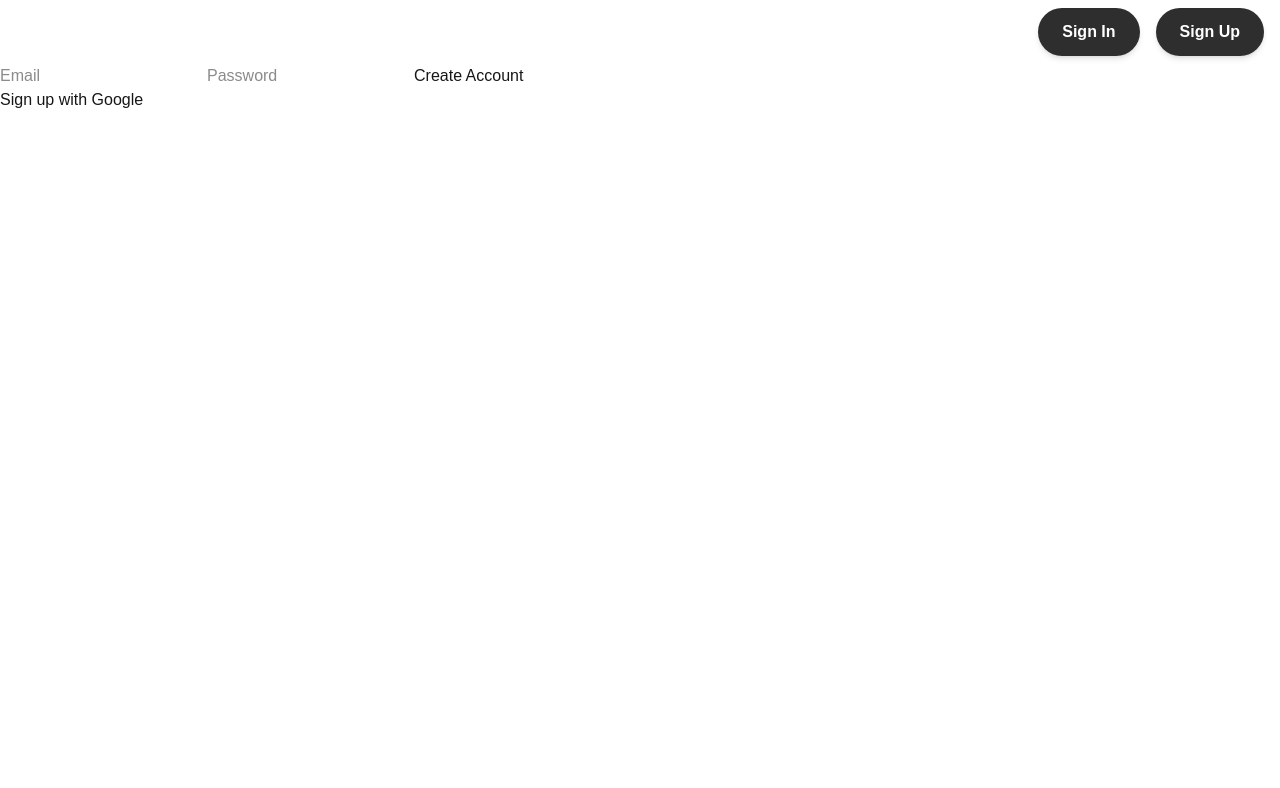
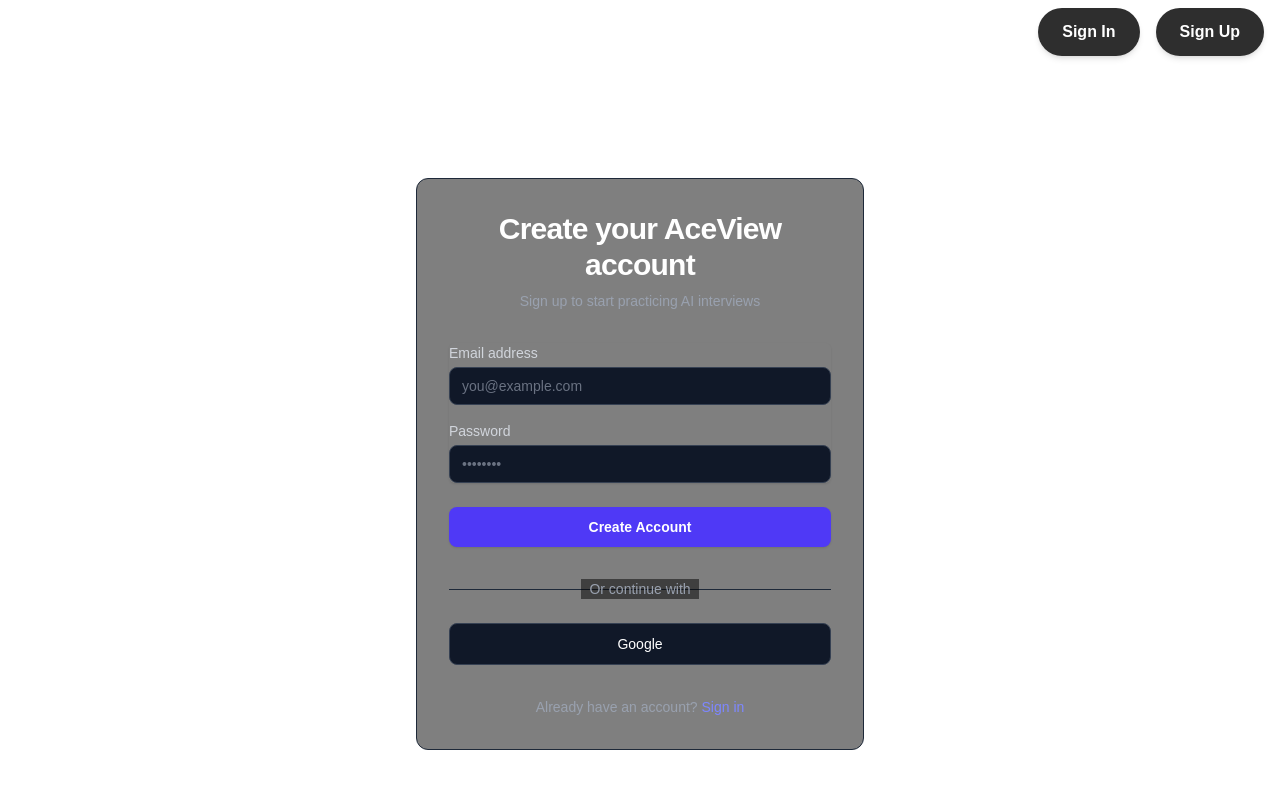
Before and after one commit to SinghalSahab/aceview, a Next.js app in the folder client/: page /sign-up in a window 1280 px wide. Shown: the top 788 px of the page. Built offline with nearby package versions, Linux system fonts and the light colour scheme; no server answers.

Commit message:
change ui of signup

```diff
--- a/client/app/(auth)/sign-up/page.tsx
+++ b/client/app/(auth)/sign-up/page.tsx
@@ -2,6 +2,7 @@
 
 import { useState } from "react";
 import { useRouter } from "next/navigation";
+import Link from "next/link";
 import { createClient } from "@/lib/supabase/client";
 
 export default function SignUpPage() {
@@ -10,14 +11,22 @@ export default function SignUpPage() {
 
   const [email, setEmail] = useState("");
   const [password, setPassword] = useState("");
+  const [loading, setLoading] = useState(false);
+  const [error, setError] = useState<string | null>(null);
 
   async function handleSignUp(e: React.FormEvent) {
     e.preventDefault();
+    setLoading(true);
+    setError(null);
 
-    const { error } = await supabase.auth.signUp({ email, password });
+    const { error: signUpError } = await supabase.auth.signUp({
+      email,
+      password,
+    });
 
-    if (error) {
-      alert(error.message);
+    if (signUpError) {
+      setError(signUpError.message);
+      setLoading(false);
       return;
     }
 
@@ -26,10 +35,6 @@ export default function SignUpPage() {
   }
 
   async function handleGoogleSignUp() {
-    // Google OAuth has no separate "sign up" step — Supabase creates the
-    // user automatically on first login via this provider, so this is the
-    // exact same call as the Google button on the sign-in page. The same
-    // /auth/callback route handles both.
     await supabase.auth.signInWithOAuth({
       provider: "google",
       options: {
@@ -39,14 +44,104 @@ export default function SignUpPage() {
   }
 
   return (
-    <div>
-      <form onSubmit={handleSignUp}>
-        <input type="email" value={email} placeholder="Email" onChange={(e) => setEmail(e.target.value)} />
-        <input type="password" value={password} placeholder="Password" onChange={(e) => setPassword(e.target.value)} />
-        <button type="submit">Create Account</button>
-      </form>
+    <div className="flex min-h-screen items-center justify-center px-4 py-12">
+      <div className="w-full max-w-md space-y-8 rounded-xl border border-gray-800 bg-black/50 p-8 backdrop-blur-md">
+        <div className="text-center">
+          <h2 className="text-3xl font-bold tracking-tight text-white">
+            Create your AceView account
+          </h2>
+          <p className="mt-2 text-sm text-gray-400">
+            Sign up to start practicing AI interviews
+          </p>
+        </div>
 
-      <button onClick={handleGoogleSignUp}>Sign up with Google</button>
+        {error && (
+          <div className="rounded-md bg-red-500/10 p-3 text-sm text-red-500 border border-red-500/20">
+            {error}
+          </div>
+        )}
+
+        <form className="mt-8 space-y-6" onSubmit={handleSignUp}>
+          <div className="space-y-4 rounded-md shadow-sm">
+            <div>
+              <label
+                htmlFor="email-address"
+                className="block text-sm font-medium text-gray-300"
+              >
+                Email address
+              </label>
+              <input
+                id="email-address"
+                name="email"
+                type="email"
+                autoComplete="email"
+                required
+                value={email}
+                onChange={(e) => setEmail(e.target.value)}
+                className="mt-1 block w-full rounded-lg border border-gray-700 bg-gray-900 px-3 py-2 text-white placeholder-gray-500 focus:border-indigo-500 focus:outline-none focus:ring-1 focus:ring-indigo-500 sm:text-sm"
+                placeholder="you@example.com"
+              />
+            </div>
+
+            <div>
+              <label
+                htmlFor="password"
+                className="block text-sm font-medium text-gray-300"
+              >
+                Password
+              </label>
+              <input
+                id="password"
+                name="password"
+                type="password"
+                autoComplete="new-password"
+                required
+                value={password}
+                onChange={(e) => setPassword(e.target.value)}
+                className="mt-1 block w-full rounded-lg border border-gray-700 bg-gray-900 px-3 py-2 text-white placeholder-gray-500 focus:border-indigo-500 focus:outline-none focus:ring-1 focus:ring-indigo-500 sm:text-sm"
+                placeholder="••••••••"
+              />
+            </div>
+          </div>
+
+          <button
+            type="submit"
+            disabled={loading}
+            className="w-full rounded-lg bg-indigo-600 px-4 py-2.5 text-sm font-semibold text-white shadow-sm hover:bg-indigo-500 focus-visible:outline focus-visible:outline-2 focus-visible:outline-offset-2 focus-visible:outline-indigo-600 disabled:opacity-50"
+          >
+            {loading ? "Creating account..." : "Create Account"}
+          </button>
+        </form>
+
+        <div className="relative my-6">
+          <div className="absolute inset-0 flex items-center">
+            <div className="w-full border-t border-gray-800" />
+          </div>
+          <div className="relative flex justify-center text-sm">
+            <span className="bg-black/50 px-2 text-gray-400">
+              Or continue with
+            </span>
+          </div>
+        </div>
+
+        <button
+          type="button"
+          onClick={handleGoogleSignUp}
+          className="flex w-full items-center justify-center gap-3 rounded-lg border border-gray-700 bg-gray-900 px-4 py-2.5 text-sm font-medium text-white hover:bg-gray-800"
+        >
+          Google
+        </button>
+
+        <p className="mt-4 text-center text-sm text-gray-400">
+          Already have an account?{" "}
+          <Link
+            href="/sign-in"
+            className="font-medium text-indigo-400 hover:text-indigo-300"
+          >
+            Sign in
+          </Link>
+        </p>
+      </div>
     </div>
   );
 }
```
